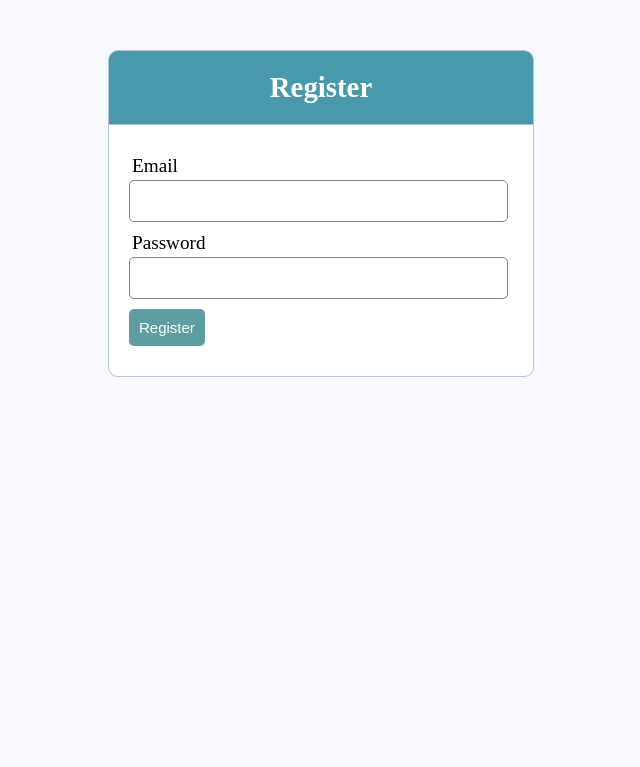
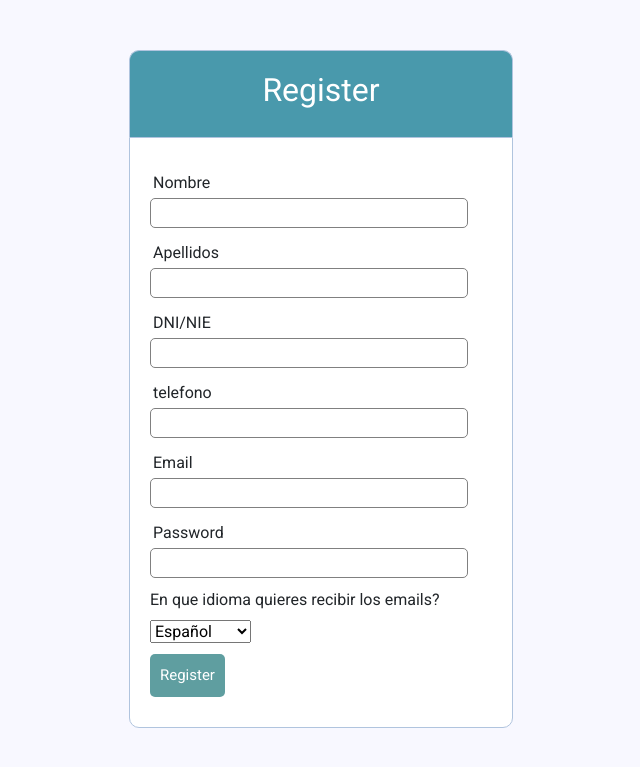
Before and after one commit to ertiti11/registration, a PHP site: page /register.php in a window 1280 px wide. Shown: the top 767 px of the page, without its empty margins (319-959 px from the left). Run offline with PHP 8.4, Linux system fonts and the light colour scheme.

Commit message:
validation failed

```diff
--- /dev/null
+++ b/config.php
@@ -0,0 +1,19 @@
+
+<?php
+// Define database
+define('dbhost', 'localhost');
+define('dbuser', 'root');
+define('dbpass', '');
+define('dbname', 'web');
+
+// Connecting database
+try {
+	$connect = new PDO("mysql:host=".dbhost."; dbname=".dbname, dbuser, dbpass);
+	$connect->setAttribute(PDO::ATTR_ERRMODE, PDO::ERRMODE_EXCEPTION);
+}
+catch(PDOException $e) {
+	echo $e->getMessage();
+}
+
+
+?>
--- a/register.php
+++ b/register.php
@@ -2,29 +2,58 @@
 <!DOCTYPE html>
 <html>
 <head>
+	<link rel="stylesheet" href="https://cdn.jsdelivr.net/npm/bootstrap@4.0.0/dist/css/bootstrap.min.css" integrity="sha384-Gn5384xqQ1aoWXA+058RXPxPg6fy4IWvTNh0E263XmFcJlSAwiGgFAW/dAiS6JXm" crossorigin="anonymous">
+	<link rel="stylesheet" href="style.css">
 	<title>Registration System</title>
-	<link rel="stylesheet" type="text/css" href="style.css">
+	<link rel="stylesheet" type="text/css" href="./style.css">
+	<script src="https://cdn.jsdelivr.net/npm/bootstrap@4.0.0/dist/js/bootstrap.min.js" integrity="sha384-JZR6Spejh4U02d8jOt6vLEHfe/JQGiRRSQQxSfFWpi1MquVdAyjUar5+76PVCmYl" crossorigin="anonymous"></script>
 </head>
 <body>
 	<div class="header a">
 		<h2>Register</h2>
 	</div>
 
-	<form method="post" action="register.php">
+	<form method="post"  id="form" action="register.php">
 		<?php include('errors.php') ?>
+		<div class="input-group">
+			<label>Nombre</label>
+			<input type="text" id="nombre" maxlength="30" name="nombre" value="<?php echo $email; ?>">
+		</div>
+		<div class="input-group">
+			<label>Apellidos</label>
+			<input type="text"  maxlength="30" name="apellidos" value="<?php echo $email; ?>">
+		</div>
+		<div class="input-group">
+			<label>DNI/NIE</label>
+			<input type="text"  maxlength="30" name="dni" value="<?php echo $email; ?>">
+		</div>
+		<div class="input-group">
+			<label>telefono</label>
+			<input type="text"  maxlength="30" name="telefono" value="<?php echo $email; ?>">
+		</div>
 		<div class="input-group">
 			<label>Email</label>
 			<input type="email"  maxlength="30" name="email" value="<?php echo $email; ?>">
 		</div>
 		<div class="input-group">
 			<label>Password</label>
-			<input type="password"  maxlength="30" name="password_1">
+			<input type="password"  maxlength="30" name="password">
 		</div>
+
+		<label for="idioma">En que idioma quieres recibir los emails?</label><br>
+
+		<select name="idioma" id="cars">
+			<option name="idioma" value="español">Español</option>
+			<option name="idioma" value="valenciano">Valenciano</option>
+		</select>
 
 		<div class="input-group">
 			<button type="submit" class="btn" name="reg_user">Register</button>
 		</div>
 
 	</form>
+	<script src="./validation.js"> </script>
+
 </body>
+
 </html>
--- a/server.php
+++ b/server.php
@@ -1,82 +1,130 @@
 <?php
+require("config.php");
 session_start();
 
 $username = "";
 $email	  = "";
 $errors   = array();
 
-$db = mysqli_connect('localhost', 'root', '', 'web');
+
+
+
 
 if (isset($_POST['reg_user'])) {
 
-	$email	    = mysqli_real_escape_string($db, $_POST['email']);
-	$password_1 = mysqli_real_escape_string($db, $_POST['password_1']);
+
+	$nombre = $_POST['nombre'];
+	$apellidos = $_POST['apellidos'];
+	$dni = $_POST['dni'];
+	$telefono = $_POST['telefono'];
+	$email = $_POST['email'];
+	$password = $_POST['password'];
+	$idioma = $_POST['idioma'];
+
+
+
+
+
+
 	// PAFvP4zpPj_2(r~k
 	// checking filled
-
-
+	if (empty($nombre)) {
+		array_push($errors, "-Nombre is required");
+	}
+	if (empty($apellidos)) {
+		array_push($errors, "-Apellidos is required");
+	}
+	if (empty($dni)) {
+		array_push($errors, "-DNI/NIE is required");
+	}
+	if (empty($telefono)) {
+		array_push($errors, "-Teléfono is required");
+	}
 	if (empty($email)) {
 		array_push($errors, "-Email is required");
 	}
-	if (empty($password_1)) {
+	if (empty($password)) {
 		array_push($errors, "-Password is required");
+	}
+	if (empty($idioma)) {
+		array_push($idioma, "-idioma is required");
 	}
 
 
 
 
 
-	$user_check_query = "SELECT * FROM datos WHERE EMAIL='$email' LIMIT 1";
-	$result = mysqli_query($db, $user_check_query);
-	$user = mysqli_fetch_assoc($result);
+	// $user_check_query = "SELECT * FROM datos WHERE EMAIL='$email' LIMIT 1";
+	// $result = mysqli_query($db, $user_check_query);
+	// $user = mysqli_fetch_assoc($result);
 
 	// Checking user in database
-	if ($user) {
-		if ($user['email'] === $email) {
-			array_push($errors, "Email already exists");
+	// if ($user) {
+	// 	if ($user['email'] === $email) {
+	// 		array_push($errors, "Email already exists");
+	// 	}
+	// }
+
+	echo "Total error: " . count($errors);
+
+
+	// Insert New Data
+
+	if (count($errors) == 0) {
+		try {
+			$stmt = $connect->prepare("INSERT INTO datos (nombre, apellidos, dni, telefono, email, password, idioma) VALUES (:nombre,:apellidos,:dni, :telefono, :email, :password, :idioma)");
+			$stmt->execute(array(
+				':nombre' => $nombre,
+				':apellidos' => $apellidos,
+				':dni' => $dni,
+				':telefono' => $telefono,
+				':email' => $email,
+				':password' => $password,
+				':idioma' => $idioma,
+
+
+				));
+			$_SESSION['success']  = "Te has suscrito correctamente";
+			header('location: index.php');
+			exit;
+		}
+		catch(PDOException $e) {
+			echo $e->getMessage();
 		}
 	}
 
-	echo "Total error: " . count($errors);
 
-	// Insert New Data
-	if (count($errors) == 0) {
-		$password = $password_1;
 
-		$query = "INSERT INTO datos (EMAIL, PASSWORD) VALUES ('$email', '$password')";
-		mysqli_query($db, $query);
-		$_SESSION['success']  = "Te has suscrito correctamente";
-		header('location: index.php');
-	}
+
 
 }
 
-// Click Login
-if (isset($_POST['login_user'])) {
-	$username = mysqli_real_escape_string($db, $_POST['email']);
-	$password = mysqli_real_escape_string($db, $_POST['password']);
+// // Click Login
+// if (isset($_POST['login_user'])) {
+// 	$username = mysqli_real_escape_string($db, $_POST['email']);
+// 	$password = mysqli_real_escape_string($db, $_POST['password']);
 
-	if (empty($username)) {
-		array_push($errors, "Username is required");
-	}
+// 	if (empty($username)) {
+// 		array_push($errors, "Username is required");
+// 	}
 
-	if (empty($password)) {
-		array_push($errors, "Password is required");
-	}
+// 	if (empty($password)) {
+// 		array_push($errors, "Password is required");
+// 	}
 
-	if (count($errors) == 0) {
-		$password = $password;
+// 	if (count($errors) == 0) {
+// 		$password = $password;
 
-		$query = "SELECT * FROM users WHERE username='$username' AND password='$password'";
-		$results = mysqli_query($db, $query);
-		if (mysqli_num_rows($results) == 1) {
-			$_SESSION['username'] = $username;
-			$_SESSION['success']  = "You are now logged in";
-			header('location: index.php');
-		} else {
-			array_push($errors, "Wrong username/password combination");
-		}
-	}
-}
+// 		$query = "SELECT * FROM users WHERE username='$username' AND password='$password'";
+// 		$results = mysqli_query($db, $query);
+// 		if (mysqli_num_rows($results) == 1) {
+// 			$_SESSION['username'] = $username;
+// 			$_SESSION['success']  = "You are now logged in";
+// 			header('location: index.php');
+// 		} else {
+// 			array_push($errors, "Wrong username/password combination");
+// 		}
+// 	}
+// }
 
 ?>
--- a/style.css
+++ b/style.css
@@ -1,9 +1,11 @@
+@import url('https://fonts.googleapis.com/css2?family=Roboto:wght@300;400&display=swap');
 * {
+	font-family: 'Roboto', sans-serif;
 	margin: 0px;
 	padding: 0px;
 }
 body {
-	font-size: 120%;
+	font-family: 'Roboto', sans-serif;
 	background: #F8F8FF;
 }
 
--- /dev/null
+++ b/validation.js
@@ -0,0 +1,102 @@
+const formulario = document.getElementById('form');
+const inputs = document.querySelectorAll('#form input');
+
+const expresiones = {
+	usuario: /^[a-zA-Z0-9\_\-]{4,16}$/, // Letras, numeros, guion y guion_bajo
+	nombre: /^[a-zA-ZÀ-ÿ\s]{1,40}$/, // Letras y espacios, pueden llevar acentos.
+	password: /^(?=.*[A-Za-z])(?=.*\d)(?=.*[@$!%*#?&])[A-Za-z\d@$!%*#?&]{6,}$/, // 4 a 12 digitos.
+	correo: /^[a-zA-Z0-9_.+-]+@[a-zA-Z0-9-]+\.[a-zA-Z0-9-.]+$/,
+	telefono: /^\d{7,14}$/ // 7 a 14 numeros.
+}
+
+const campos = {
+	nombre: false,
+	password: false,
+	correo: false,
+	telefono: false
+}
+
+const validarFormulario = (e) => {
+	switch (e.target.name) {
+		case "nombre":
+			validarCampo(expresiones.usuario, e.target, 'nombre');
+		break;
+		case "apellidos":
+			validarCampo(expresiones.nombre, e.target, 'apellidos');
+		break;
+		case "password":
+			validarCampo(expresiones.password, e.target, 'password');
+			// validarPassword2();
+		break;
+		case "correo":
+			validarCampo(expresiones.correo, e.target, 'correo');
+		break;
+		case "telefono":
+			validarCampo(expresiones.telefono, e.target, 'telefono');
+		break;
+	}
+}
+
+const validarCampo = (expresion, input, campo) => {
+	if(expresion.test(input.value)){
+		document.getElementById(`${campo}`).classList.remove('formulario__grupo-incorrecto');
+		document.getElementById(`${campo}`).classList.add('formulario__grupo-correcto');
+		document.querySelector(`#${campo} i`).classList.add('fa-check-circle');
+		document.querySelector(`#${campo} i`).classList.remove('fa-times-circle');
+		document.querySelector(`#${campo} .formulario__input-error`).classList.remove('formulario__input-error-activo');
+		campos[campo] = true;
+	} else {
+		document.getElementById(`${campo}`).classList.add('formulario__grupo-incorrecto');
+		document.getElementById(`${campo}`).classList.remove('formulario__grupo-correcto');
+		document.querySelector(`#${campo} i`).classList.add('fa-times-circle');
+		document.querySelector(`#${campo} i`).classList.remove('fa-check-circle');
+		document.querySelector(`#${campo} .formulario__input-error`).classList.add('formulario__input-error-activo');
+		campos[campo] = false;
+	}
+}
+
+const validarPassword2 = () => {
+	const inputPassword1 = document.getElementById('password');
+	const inputPassword2 = document.getElementById('password2');
+
+	if(inputPassword1.value !== inputPassword2.value){
+		document.getElementById(`grupo__password2`).classList.add('formulario__grupo-incorrecto');
+		document.getElementById(`grupo__password2`).classList.remove('formulario__grupo-correcto');
+		document.querySelector(`#grupo__password2 i`).classList.add('fa-times-circle');
+		document.querySelector(`#grupo__password2 i`).classList.remove('fa-check-circle');
+		document.querySelector(`#grupo__password2 .formulario__input-error`).classList.add('formulario__input-error-activo');
+		campos['password'] = false;
+	} else {
+		document.getElementById(`grupo__password2`).classList.remove('formulario__grupo-incorrecto');
+		document.getElementById(`grupo__password2`).classList.add('formulario__grupo-correcto');
+		document.querySelector(`#grupo__password2 i`).classList.remove('fa-times-circle');
+		document.querySelector(`#grupo__password2 i`).classList.add('fa-check-circle');
+		document.querySelector(`#grupo__password2 .formulario__input-error`).classList.remove('formulario__input-error-activo');
+		campos['password'] = true;
+	}
+}
+
+inputs.forEach((input) => {
+	input.addEventListener('keyup', validarFormulario);
+	input.addEventListener('blur', validarFormulario);
+});
+
+formulario.addEventListener('submit', (e) => {
+	e.preventDefault();
+
+	const terminos = document.getElementById('terminos');
+	if(campos.usuario && campos.nombre && campos.password && campos.correo && campos.telefon ){
+		formulario.reset();
+
+		document.getElementById('formulario__mensaje-exito').classList.add('formulario__mensaje-exito-activo');
+		setTimeout(() => {
+			document.getElementById('formulario__mensaje-exito').classList.remove('formulario__mensaje-exito-activo');
+		}, 5000);
+
+		document.querySelectorAll('.formulario__grupo-correcto').forEach((icono) => {
+			icono.classList.remove('formulario__grupo-correcto');
+		});
+	} else {
+		document.getElementById('formulario__mensaje').classList.add('formulario__mensaje-activo');
+	}
+});
```
Also changed, not shown: mostrar.php (+15 -10 lines), validationold.js (added, +43 -0 lines).
